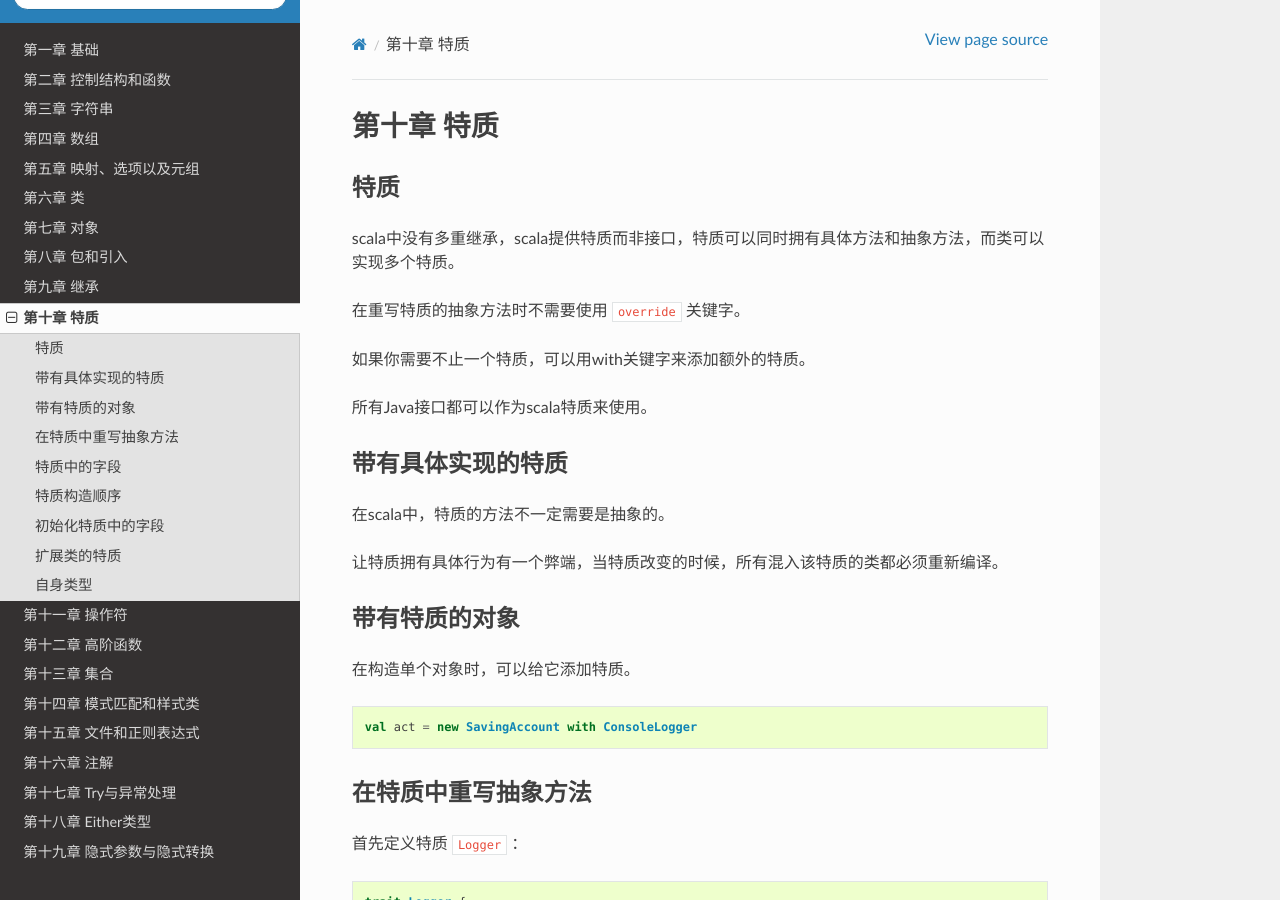
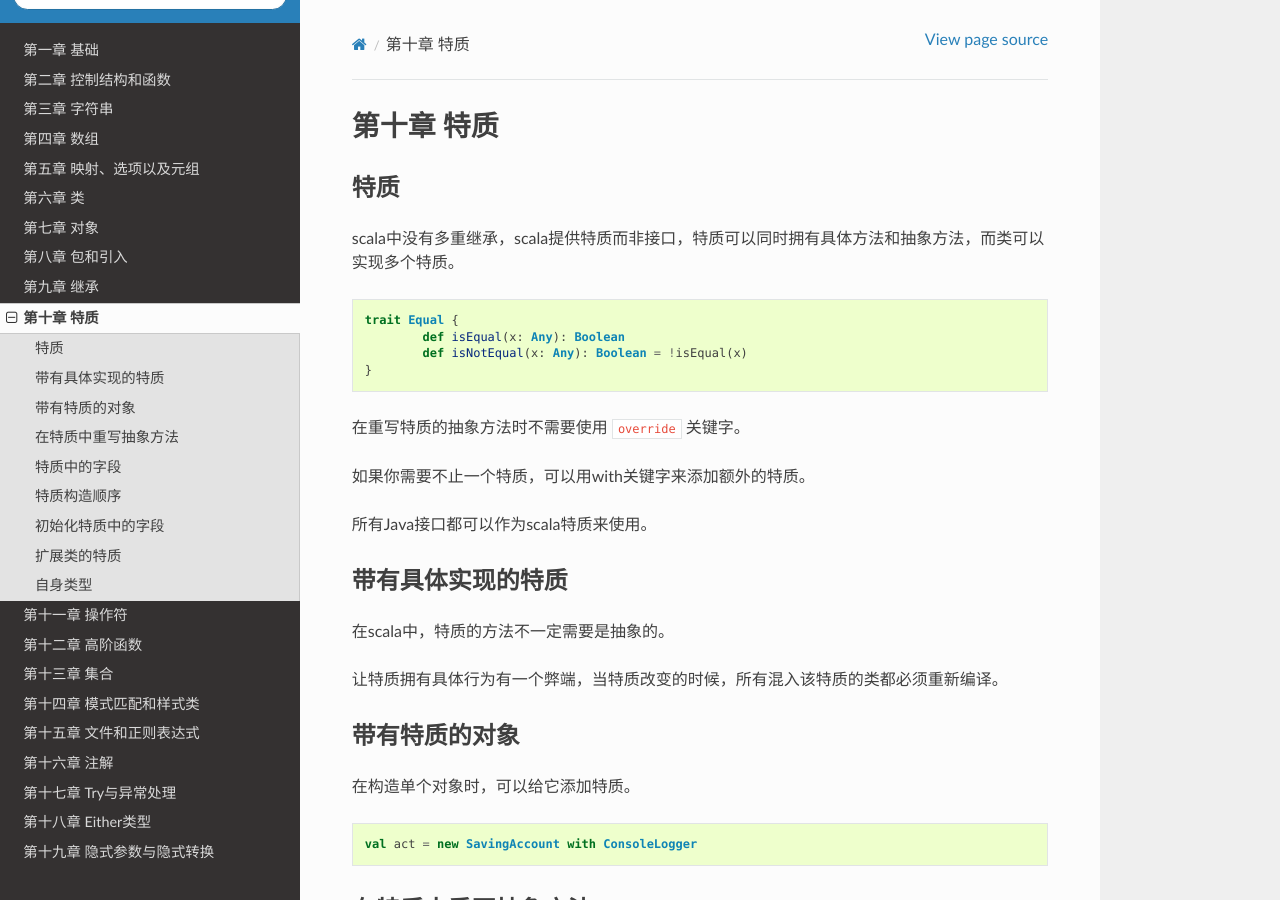
Before and after one commit to nummy/learning-scala, a Sphinx documentation site: the page built from source/chapter/chapter10.rst, in a window 1280 px wide and 900 px high. Built offline with Sphinx 7.4.7 and the Read the Docs theme 2.0.0, drawn with Linux system fonts in a browser that asks for light colours.

Commit message:
Update chapter10.rst

```diff
--- a/source/chapter/chapter10.rst
+++ b/source/chapter/chapter10.rst
@@ -7,6 +7,13 @@
 -------
 
 scala中没有多重继承，scala提供特质而非接口，特质可以同时拥有具体方法和抽象方法，而类可以实现多个特质。
+
+.. code-block:: scala
+
+	trait Equal {
+		def isEqual(x: Any): Boolean
+		def isNotEqual(x: Any): Boolean = !isEqual(x)
+	}
 
 在重写特质的抽象方法时不需要使用 ``override`` 关键字。
 
```
